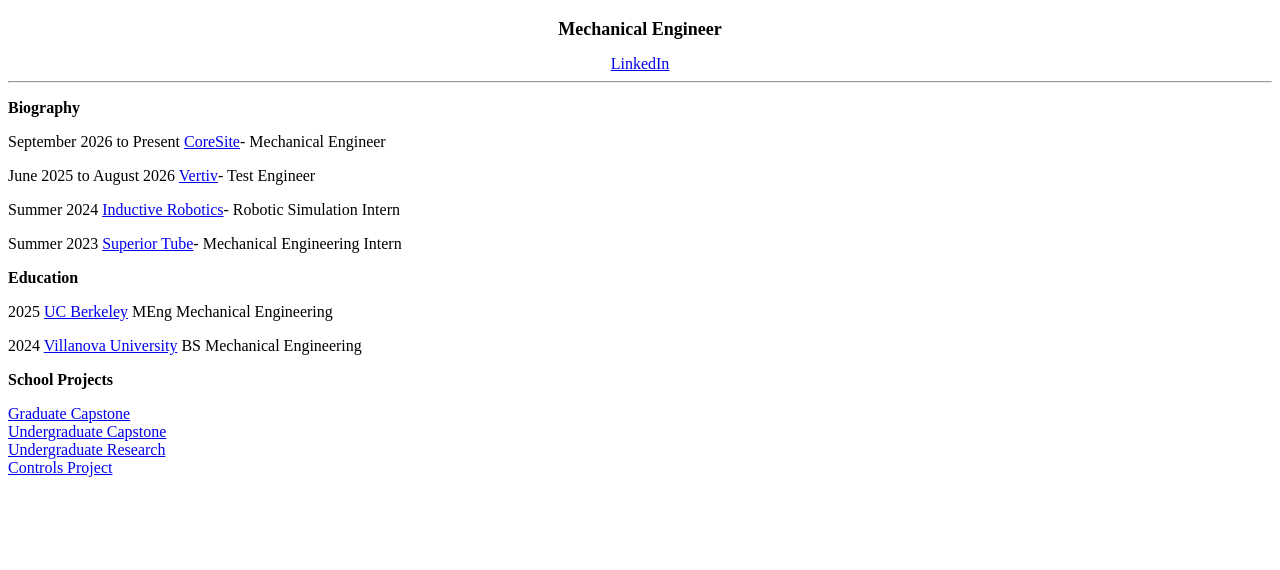
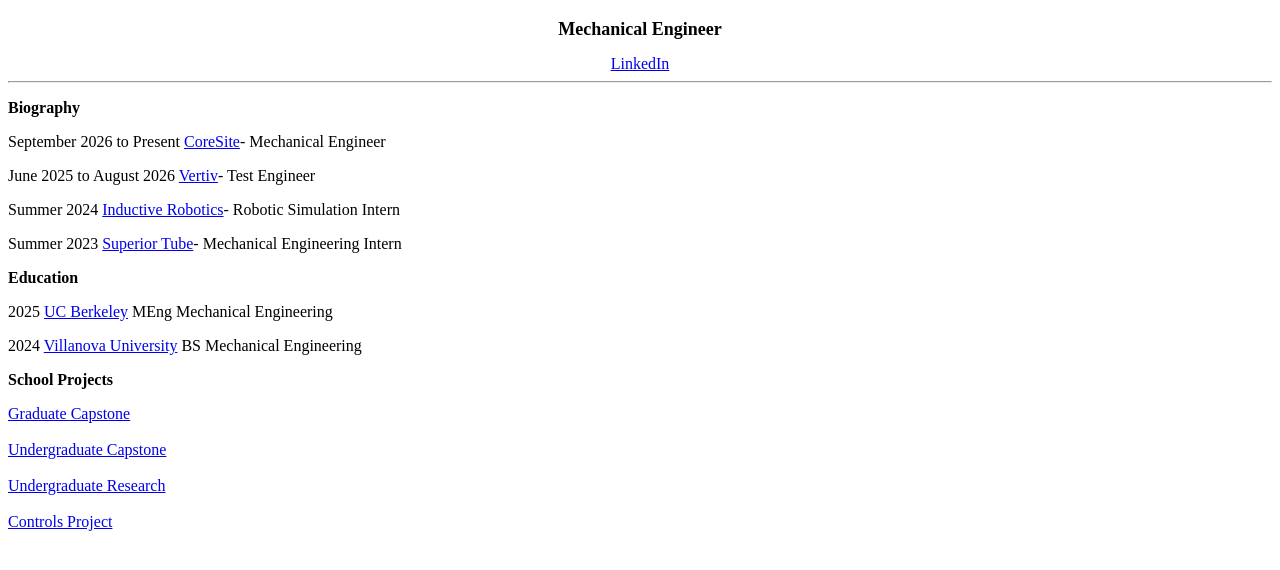
Before and after one commit to jahndagr8/supersimple-website, a plain HTML site: page index.html in a window 1280 px wide. Shown: the part 132-702 px from the top of the page. Drawn offline with Linux system fonts and the light colour scheme.

Commit message:
Add line breaks between project links

```diff
--- a/index.html
+++ b/index.html
@@ -84,13 +84,13 @@
       </p>
                   <a href="school1.html" target="_blank">
           Graduate Capstone
-        </a><br>
+        </a><br><br>
                   <a href="school2.html" target="_blank">
           Undergraduate Capstone
-        </a><br>
+        </a><br><br>
                   <a href="school3.html" target="_blank">
           Undergraduate Research
-        </a><br>
+        </a><br><br>
                   <a href="https://www.youtube.com/watch?v=5uuW7jPLmLY" target="_blank">
           Controls Project
         </a>
```
